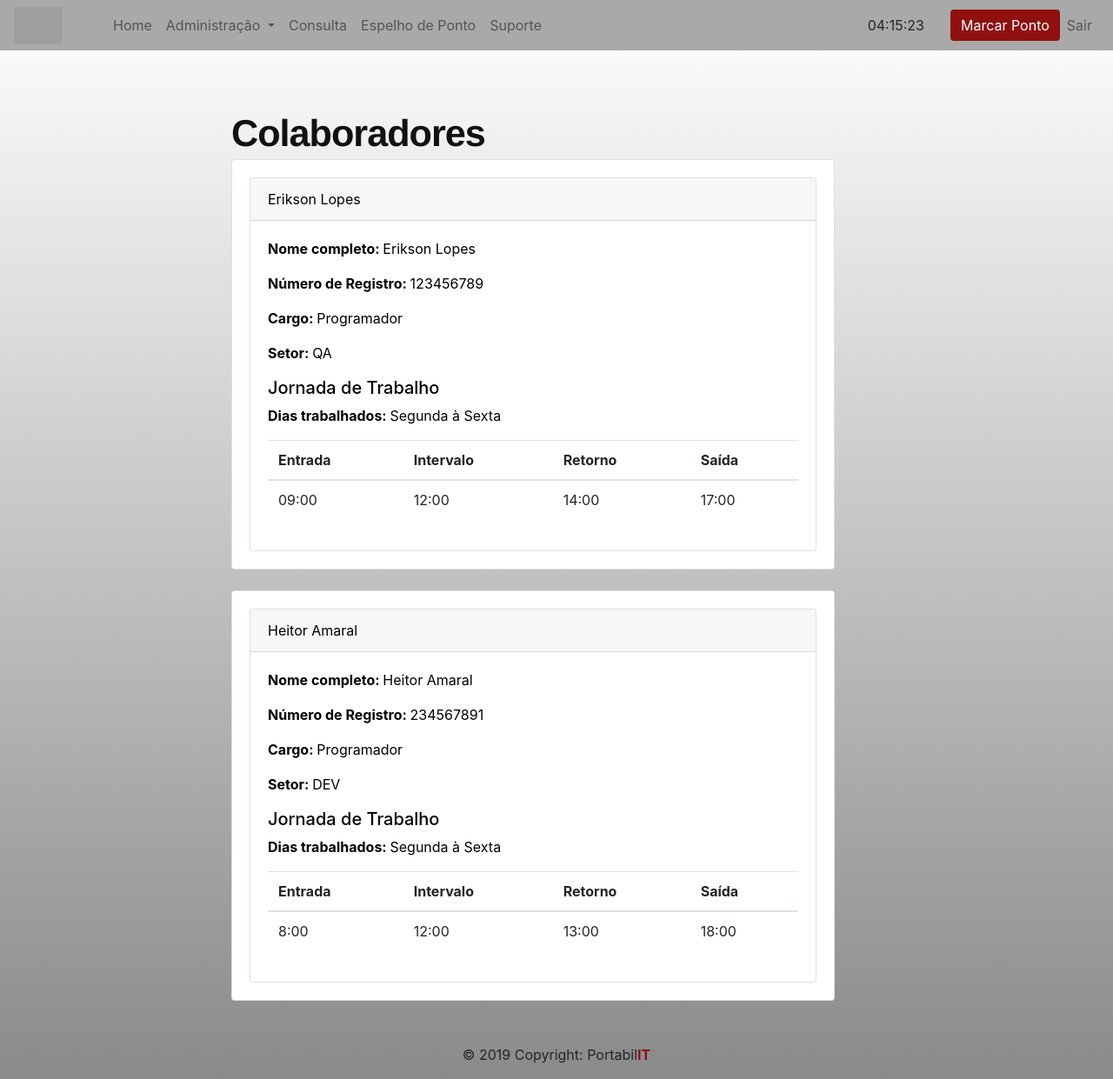
After one commit to eriksonlb/MarcaPonto, a Django app: page /colaboradores/lista in a window 1280 px wide. The commit adds this page. Shown: the whole page at 87% size. Run offline with Django 3.2, Linux system fonts and the light colour scheme; a user stored in the database is signed in; data comes from the database, SQL or seed files in the repository; some libraries are stand-ins or nearby versions; grey boxes are pictures that could not be loaded.

Commit message:
view pegando valores do template

```diff
--- a/marca_ponto/core/models.py
+++ b/marca_ponto/core/models.py
@@ -1,15 +1,33 @@
 from django.db import models
 from django.contrib.auth.models import User
 
-class registro_ponto(models.Model):
-    usuario = models.ForeignKey(User, on_delete=models.CASCADE)
-    data = models.DateField(auto_now_add=True)
-    entrada = models.TimeField()
-    intervalo = models.TimeField()
-    retorno = models.TimeField()
-    saida = models.TimeField()
-    hora_extra = models.TimeField()
-    hora_negativa = models.TimeField()
+class Colaboradores(models.Model):
+    nome_completo = models.CharField(max_length=50)
+    numero_registro = models.CharField(max_length=9)
+    cargo = models.CharField(max_length=12)
+    setor = models.CharField(max_length=12)
+    entrada = models.CharField(max_length=5)
+    intervalo = models.CharField(max_length=5)
+    retorno = models.CharField(max_length=5)
+    saida = models.CharField(max_length=5)
+    dias = models.CharField(max_length=16)
+    ativo = models.BooleanField(default=True)
 
     def __str__(self):
       return str(self.id)
+
+class RegistroPonto(models.Model):
+    colaborador = models.ForeignKey(Colaboradores, db_column="nome_completo", on_delete=models.CASCADE, default=0)
+    data = models.DateField(auto_now_add=True)
+    registro = models.CharField(max_length=5)
+
+    def __str__(self):
+      return str(self.id)
+
+class ChamadosSuporte(models.Model):
+    titulo = models.CharField(max_length=15)
+    tipo = models.CharField(max_length=15)
+    descricao = models.TextField(max_length=200)
+
+    def __str__(self):
+      return str(self.titulo)
--- a/marca_ponto/core/views.py
+++ b/marca_ponto/core/views.py
@@ -3,6 +3,7 @@ from django.views.decorators.csrf import csrf_protect
 from django.contrib.auth import authenticate, login, logout
 from django.contrib import messages
 from django.contrib.auth.decorators import login_required
+from .models import Colaboradores
 # Create your views here.
 
 def login_user(request):
@@ -29,14 +30,53 @@ def logout_user(request):
     logout(request)
     return redirect('/login/')
 
+@login_required(login_url='/login/')
 def cadastro(request):
     return render(request, 'cadastro.html')
 
+@login_required(login_url='/login/')
+def cadastro_colaborador(request):
+    nome_completo = request.POST.get('nome_completo')
+    numero_registro = request.POST.get('numero_registro')
+    cargo = request.POST.get('cargo')
+    setor = request.POST.get('setor')
+    entrada = request.POST.get('entrada')
+    intervalo = request.POST.get('intervalo')
+    retorno = request.POST.get('retorno')
+    saida = request.POST.get('saida')
+    dias = request.POST.get('dias')
+    print(nome_completo)
+    return redirect('/')
+
+@login_required(login_url='/login/')
+def marcar_ponto(request):
+    colaborador = request.POST.get('colaborador')
+    data = request.POST.get('data')
+    hora = request.POST.get('hora')
+    print(f'nome: {colaborador} data: {data} hora:{hora}')
+    return redirect('/colaboradores/lista')
+
+@login_required(login_url='/login/')
+def listar_colaboradores(request):
+    colaborador = Colaboradores.objects.filter(ativo=True)
+    return render(request, 'colaboradores.html', {'colaborador':colaborador})
+
+@login_required(login_url='/login/')
 def suporte(request):
     return render(request, 'suporte.html')
 
+@login_required(login_url='/login/')
+def chamado_suporte(request):
+    titulo = request.POST.get('colaborador')
+    tipo = request.POST.get('tipo')
+    descricao = request.POST.get('descricao')
+    print(f'titulo: {titulo} tipo: {tipo} descricao:{descricao}')
+    return redirect('/')
+
+@login_required(login_url='/login/')
 def consulta(request):
     return render(request, 'consulta.html')
 
+@login_required(login_url='/login/')
 def espelho_ponto(request):
     return render(request, 'espelho_ponto.html')
--- a/marca_ponto/marca_ponto/urls.py
+++ b/marca_ponto/marca_ponto/urls.py
@@ -23,8 +23,12 @@ urlpatterns = [
     path('login/submit', views.submit_login),
     path('logout/', views.logout_user),
     path('', views.index),
-    path('cadastro/', views.cadastro),
+    path('colaboradores/cadastro/', views.cadastro),
+    path('colaboradores/cadastro/submit', views.cadastro_colaborador),
+    path('marca_ponto/submit', views.marcar_ponto),
     path('suporte/', views.suporte),
+    path('suporte/submit', views.chamado_suporte),
+    path('colaboradores/lista', views.listar_colaboradores),
     path('consulta/', views.consulta),
     path('espelho_ponto/', views.espelho_ponto),
 ]
--- /dev/null
+++ b/marca_ponto/templates/colaboradores.html
@@ -0,0 +1,49 @@
+{% include 'model-header.html' %}
+
+{% block content %}
+<title>Colaboradores</title>
+<div class="mx-auto" id="externa">
+  <h1 id="titulo-div">Colaboradores</h1>
+  {% for c in colaborador %}
+  <div class="card">
+    <div class="card-body">
+      <div class="card">
+        <div class="card-header">{{ c.nome_completo }}</div>
+        <div class="card-body">
+
+          <p><b>Nome completo: </b> {{ c.nome_completo }} </p>
+          <p><b>Número de Registro: </b> {{ c.numero_registro }} </p>
+          <p><b>Cargo: </b> {{ c.cargo }} </p>
+          <p><b>Setor: </b> {{ c.setor }} </p>
+          <div>
+              <h5>Jornada de Trabalho</h5>
+              <p><b>Dias trabalhados: </b> {{ c.dias }} </p>
+              <table class="table">
+                <thead>
+                  <tr>
+                    <th>Entrada</th>
+                    <th>Intervalo</th>
+                    <th>Retorno</th>
+                    <th>Saída</th>
+                  </tr>
+                </thead>
+                <tbody>
+                  <tr>
+                    <td>{{ c.entrada }}</td>
+                    <td>{{ c.intervalo }}</td>
+                    <td>{{ c.retorno }}</td>
+                    <td>{{ c.saida }}</td>
+                  </tr>
+                </tbody>
+              </table>
+            </div>
+        </div>
+      </div>
+    </div>
+  </div>
+  <br>
+  {% endfor %}
+</div>
+{% endblock %}
+
+{% include 'model-footer.html' %}
--- a/marca_ponto/templates/model-header.html
+++ b/marca_ponto/templates/model-header.html
@@ -148,9 +148,15 @@ div {
       <li class="nav-item">
         <a class="nav-link" href="/">Home <span class="sr-only">(current)</span></a>
       </li>
-      <li class="nav-item">
-        <a class="nav-link" href="/cadastro/">Cadastro</a>
+      <li class="dropdown">
+        <a class="dropdown-toggle nav-link" data-toggle="dropdown" href="#">Administração
+        <span class="caret"></span></a>
+        <ul class="dropdown-menu">
+          <li class="nav-link"><a class="nav-link" href="/colaboradores/cadastro/">Cadastro</a></li>
+          <li class="nav-link"><a class="nav-link" href="/colaboradores/lista">Colaboradores</a></li>
+        </ul>
       </li>
+
       <li class="nav-item">
         <a class="nav-link" href="/consulta/">Consulta</a>
       </li>
```
Also changed, not shown: marca_ponto/core/admin.py (+7 -3 lines), marca_ponto/templates/cadastro.html (+15 -15 lines), marca_ponto/templates/index.html (+8 -5 lines), marca_ponto/templates/suporte.html (+9 -7 lines), marca_ponto/core/migrations/0002_auto_20191205_2244.py (added), marca_ponto/core/migrations/0003_auto_20191205_2256.py (added), marca_ponto/core/migrations/0004_auto_20191206_0005.py (added), marca_ponto/core/migrations/0005_auto_20191206_0007.py (added), marca_ponto/db.sqlite3.
